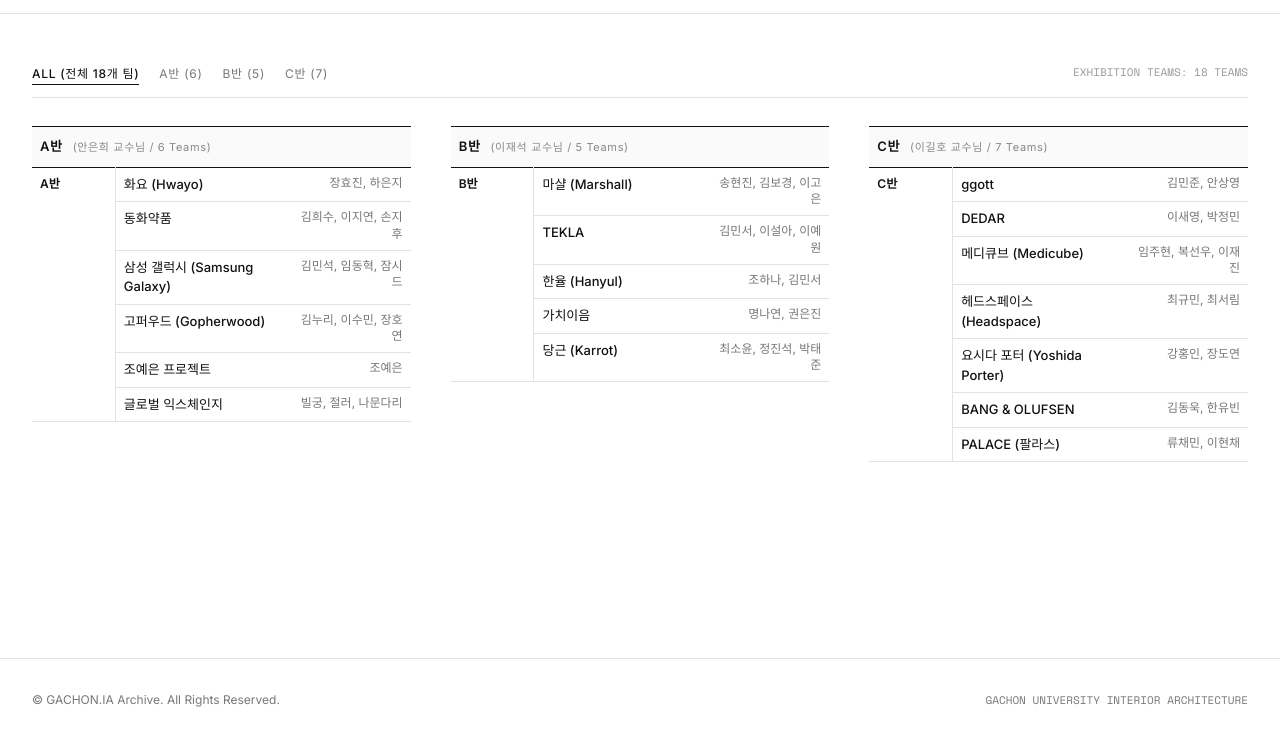
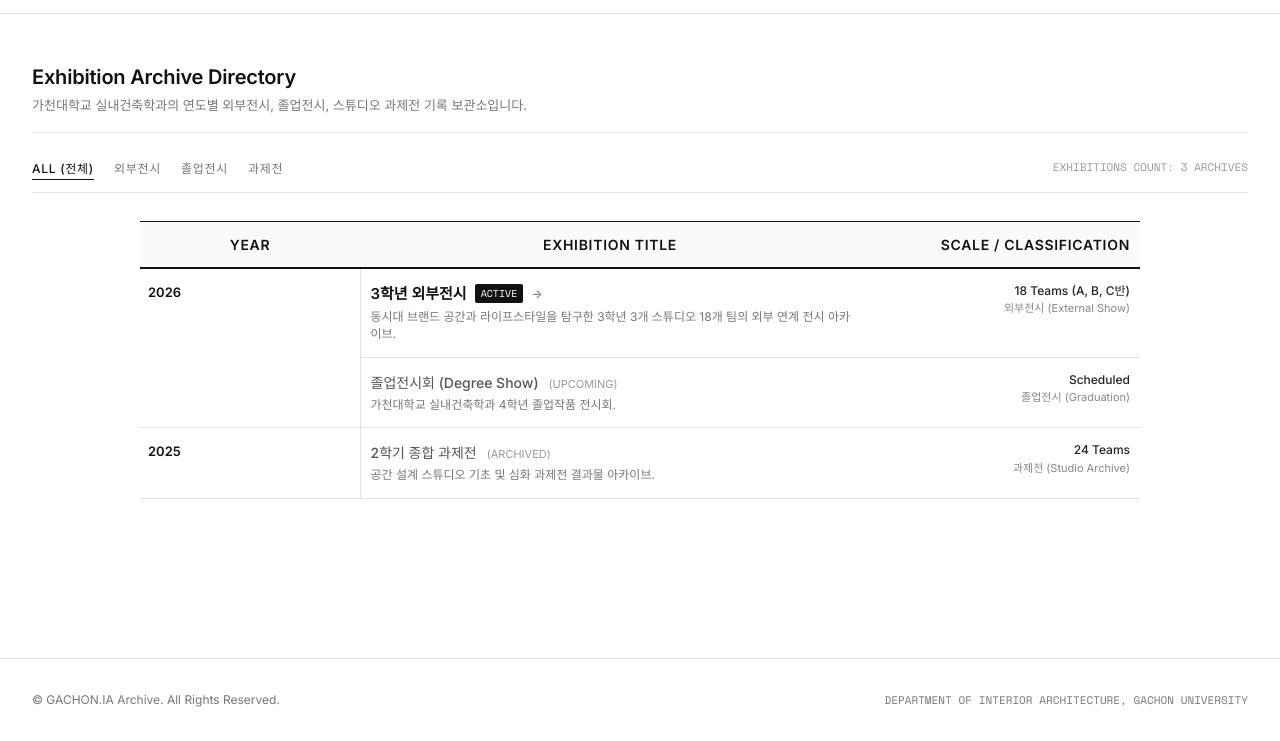
Before and after one commit to 3dasoooo-design/archive-portfolio, a plain HTML site: page index.html in a window 1280 px wide. Shown: the part 59-800 px from the top of the page. Drawn offline with nearby package versions, Linux system fonts and the light colour scheme.

```diff
--- a/index.html
+++ b/index.html
@@ -3,15 +3,15 @@
 <head>
   <meta charset="UTF-8">
   <meta name="viewport" content="width=device-width, initial-scale=1.0">
-  <meta name="description" content="GACHON.IA Archive — 가천대학교 실내건축학과 2학기 과제전 / 졸업전시 브랜드 공간 아카이브">
+  <meta name="description" content="GACHON.IA Archive — 가천대학교 디자인대학 실내건축학과 전체 전시 아카이브 마스터 포털">
 
   <!-- Open Graph -->
   <meta property="og:type" content="website">
-  <meta property="og:title" content="GACHON.IA Archive">
-  <meta property="og:description" content="가천대학교 실내건축학과 2학기 브랜드 공간 전시 아카이브">
+  <meta property="og:title" content="GACHON.IA Archive — Exhibitions">
+  <meta property="og:description" content="가천대학교 실내건축학과 연도별 외부전시, 졸업전시, 과제전 아카이브">
   <meta property="og:image" content="https://images.unsplash.com/photo-1510812431401-41d2bd2722f3?w=1200&auto=format&fit=crop&q=80">
 
-  <title>GACHON.IA Archive</title>
+  <title>Exhibitions — GACHON.IA Archive</title>
   <link rel="stylesheet" href="css/style.css">
 </head>
 <body>
@@ -25,7 +25,7 @@
       </a>
       <nav class="site-nav">
         <a href="about.html" class="nav-link">About</a>
-        <a href="index.html" class="nav-link active">Project</a>
+        <a href="index.html" class="nav-link active">Exhibitions</a>
         <a href="contact.html" class="nav-link">Contact</a>
       </nav>
     </div>
@@ -33,30 +33,41 @@
 
   <!-- Main Content Area -->
   <main class="main-content">
+
+    <!-- Portal Header & Intro -->
+    <div style="margin-bottom: 24px; padding-bottom: 16px; border-bottom: 1px solid var(--border);">
+      <h1 style="font-size: 20px; font-weight: 600; letter-spacing: -0.01em;">
+        Exhibition Archive Directory
+      </h1>
+      <p style="font-size: 13px; color: var(--text-muted); margin-top: 4px;">
+        가천대학교 실내건축학과의 연도별 외부전시, 졸업전시, 스튜디오 과제전 기록 보관소입니다.
+      </p>
+    </div>
+
     <!-- Category & Filter Bar -->
     <div class="category-filter-bar">
       <div class="category-tags">
-        <button class="filter-btn active" data-filter="All">All (전체 18개 팀)</button>
-        <button class="filter-btn" data-filter="A반">A반 (6)</button>
-        <button class="filter-btn" data-filter="B반">B반 (5)</button>
-        <button class="filter-btn" data-filter="C반">C반 (7)</button>
+        <button class="filter-btn active" data-filter="All">All (전체)</button>
+        <button class="filter-btn" data-filter="외부전시">외부전시</button>
+        <button class="filter-btn" data-filter="졸업전시">졸업전시</button>
+        <button class="filter-btn" data-filter="과제전">과제전</button>
       </div>
-      <div class="archive-stats" id="archive-stats">
-        EXHIBITION TEAMS: 18 TEAMS
+      <div class="archive-stats" id="portal-stats">
+        EXHIBITIONS COUNT: 3 ARCHIVES
       </div>
     </div>
 
-    <!-- 3-Column Archive Table Grid (A반 -> B반 -> C반) -->
-    <div class="archive-grid-wrap" id="archive-grid-wrap">
-      <!-- Generated via js/main.js -->
+    <!-- Master Exhibitions Table -->
+    <div id="portal-grid-wrap">
+      <!-- Generated via js/portal.js -->
     </div>
   </main>
 
   <!-- Signature Floating Cursor Preview Card -->
   <div class="cursor-preview-card" id="cursor-preview-card">
-    <img src="" alt="Project Preview" class="cursor-preview-img" id="cursor-preview-img">
+    <img src="" alt="Exhibition Preview" class="cursor-preview-img" id="cursor-preview-img">
     <div class="cursor-preview-meta" id="cursor-preview-meta">
-      <span>Spatial</span>
+      <span>Exhibition</span>
       <span>2026</span>
     </div>
   </div>
@@ -65,12 +76,12 @@
   <footer class="site-footer">
     <div class="footer-inner">
       <div>&copy; GACHON.IA Archive. All Rights Reserved.</div>
-      <div class="footer-credits">GACHON UNIVERSITY INTERIOR ARCHITECTURE</div>
+      <div class="footer-credits">DEPARTMENT OF INTERIOR ARCHITECTURE, GACHON UNIVERSITY</div>
     </div>
   </footer>
 
   <!-- Scripts -->
   <script src="js/data.js"></script>
-  <script src="js/main.js"></script>
+  <script src="js/portal.js"></script>
 </body>
 </html>
--- a/js/data.js
+++ b/js/data.js
@@ -1,6 +1,6 @@
 /**
- * GACHON.IA Archive - Project Database
- * 가천대학교 실내건축학과(Interior Architecture) 2학기 팀 전시 아카이브
+ * GACHON.IA Archive - Master Database
+ * 가천대학교 실내건축학과(Interior Architecture) 전체 전시 & 프로젝트 아카이브
  */
 
 window.STUDIO_INFO = {
@@ -17,20 +17,64 @@
     { num: "1", text: "가천대학교 디자인대학 실내건축학과입니다." },
     { num: "2", text: "인간의 삶을 담는 공간과 지속 가능한 장소를 만듭니다." },
     { num: "3", text: "예술적 감성과 건축적 구조, 기술의 융합으로 미래 환경을 디자인합니다." }
-  ],
-  classes: [
-    { class: "A반", prof: "안은희 교수님", focus: "Brand Experience & Lifestyle", count: "6 Teams" },
-    { class: "B반", prof: "이재석 교수님", focus: "Tectonic & Spatial Atmosphere", count: "5 Teams" },
-    { class: "C반", prof: "이길호 교수님", focus: "Spatial Narrative & Contemporary Culture", count: "7 Teams" }
   ]
 };
 
+// ==========================================
+// 전체 전시 마스터 디렉토리 (Master Exhibitions Catalog)
+// ==========================================
+window.EXHIBITIONS_DATA = [
+  {
+    id: "2026-3rd-external",
+    year: "2026",
+    title: "3학년 외부전시",
+    engTitle: "3rd Year External Exhibition",
+    type: "외부전시 (External Show)",
+    period: "2026. 10. 15 – 10. 20",
+    teamsCount: "18 Teams (A, B, C반)",
+    status: "CURRENT",
+    link: "exhibition.html?id=2026-3rd-external",
+    description: "동시대 브랜드 공간과 라이프스타일을 탐구한 3학년 3개 스튜디오 18개 팀의 외부 연계 전시 아카이브.",
+    thumbnail: "https://images.unsplash.com/photo-1510812431401-41d2bd2722f3?w=800&auto=format&fit=crop&q=80"
+  },
+  {
+    id: "2026-graduation",
+    year: "2026",
+    title: "졸업전시회 (Degree Show)",
+    engTitle: "4th Year Graduation Exhibition",
+    type: "졸업전시 (Graduation)",
+    period: "2026. 11. 20 – 11. 26",
+    teamsCount: "Scheduled",
+    status: "UPCOMING",
+    link: "#",
+    description: "가천대학교 실내건축학과 4학년 졸업작품 전시회.",
+    thumbnail: "https://images.unsplash.com/photo-1600585154340-be6161a56a0c?w=800&auto=format&fit=crop&q=80"
+  },
+  {
+    id: "2025-semester-works",
+    year: "2025",
+    title: "2학기 종합 과제전",
+    engTitle: "Fall Semester Studio Works",
+    type: "과제전 (Studio Archive)",
+    period: "2025. 12. 10 – 12. 16",
+    teamsCount: "24 Teams",
+    status: "ARCHIVED",
+    link: "#",
+    description: "공간 설계 스튜디오 기초 및 심화 과제전 결과물 아카이브.",
+    thumbnail: "https://images.unsplash.com/photo-1545454675-3531b543be5d?w=800&auto=format&fit=crop&q=80"
+  }
+];
+
+// ==========================================
+// [2026 3학년 외부전시] 18개 팀 데이터
+// ==========================================
 window.PROJECTS_DATA = [
   // ==========================================
   // [A반] 6개 팀 (안은희 교수님)
   // ==========================================
   {
     id: "hwayo",
+    exhibitionId: "2026-3rd-external",
     classGroup: "A반",
     studio: "A반",
     brand: "화요 (Hwayo)",
@@ -47,6 +91,7 @@
   },
   {
     id: "dongwha",
+    exhibitionId: "2026-3rd-external",
     classGroup: "A반",
     studio: "A반",
     brand: "동화약품",
@@ -63,6 +108,7 @@
   },
   {
     id: "galaxy",
+    exhibitionId: "2026-3rd-external",
     classGroup: "A반",
     studio: "A반",
     brand: "삼성 갤럭시 (Samsung Galaxy)",
@@ -79,6 +125,7 @@
   },
   {
     id: "gopherwood",
+    exhibitionId: "2026-3rd-external",
     classGroup: "A반",
     studio: "A반",
     brand: "고퍼우드 (Gopherwood)",
@@ -94,6 +141,7 @@
   },
   {
     id: "studio-ahn-cho",
+    exhibitionId: "2026-3rd-external",
     classGroup: "A반",
     studio: "A반",
     brand: "조예은 프로젝트",
@@ -109,6 +157,7 @@
   },
   {
     id: "bilguun-team",
+    exhibitionId: "2026-3rd-external",
     classGroup: "A반",
     studio: "A반",
     brand: "글로벌 익스체인지",
@@ -128,6 +177,7 @@
   // ==========================================
   {
     id: "marshall",
+    exhibitionId: "2026-3rd-external",
     classGroup: "B반",
     studio: "B반",
     brand: "마샬 (Marshall)",
@@ -145,6 +195,7 @@
   },
   {
     id: "tekla",
+    exhibitionId: "2026-3rd-external",
     classGroup: "B반",
     studio: "B반",
     brand: "TEKLA",
@@ -161,6 +212,7 @@
   },
   {
     id: "hanyul",
+    exhibitionId: "2026-3rd-external",
     classGroup: "B반",
     studio: "B반",
     brand: "한율 (Hanyul)",
@@ -177,6 +229,7 @@
   },
   {
     id: "gachi-ieum",
+    exhibitionId: "2026-3rd-external",
     classGroup: "B반",
     studio: "B반",
     brand: "가치이음",
@@ -193,6 +246,7 @@
   },
   {
     id: "karrot",
+    exhibitionId: "2026-3rd-external",
     classGroup: "B반",
     studio: "B반",
     brand: "당근 (Karrot)",
@@ -213,6 +267,7 @@
   // ==========================================
   {
     id: "ggott",
+    exhibitionId: "2026-3rd-external",
     classGroup: "C반",
     studio: "C반",
     brand: "ggott",
@@ -229,6 +284,7 @@
   },
   {
     id: "dedar",
+    exhibitionId: "2026-3rd-external",
     classGroup: "C반",
     studio: "C반",
     brand: "DEDAR",
@@ -244,6 +300,7 @@
   },
   {
     id: "medicube",
+    exhibitionId: "2026-3rd-external",
     classGroup: "C반",
     studio: "C반",
     brand: "메디큐브 (Medicube)",
@@ -259,6 +316,7 @@
   },
   {
     id: "headspace",
+    exhibitionId: "2026-3rd-external",
     classGroup: "C반",
     studio: "C반",
     brand: "헤드스페이스 (Headspace)",
@@ -274,6 +332,7 @@
   },
   {
     id: "yoshida-porter",
+    exhibitionId: "2026-3rd-external",
     classGroup: "C반",
     studio: "C반",
     brand: "요시다 포터 (Yoshida Porter)",
@@ -289,6 +348,7 @@
   },
   {
     id: "bang-olufsen",
+    exhibitionId: "2026-3rd-external",
     classGroup: "C반",
     studio: "C반",
     brand: "BANG & OLUFSEN",
@@ -304,6 +364,7 @@
   },
   {
     id: "palace",
+    exhibitionId: "2026-3rd-external",
     classGroup: "C반",
     studio: "C반",
     brand: "PALACE (팔라스)",
--- /dev/null
+++ b/js/portal.js
@@ -0,0 +1,166 @@
+/**
+ * GACHON.IA Archive - Master Portal Script
+ * Renders the top-level exhibitions directory by year and type
+ */
+
+document.addEventListener("DOMContentLoaded", () => {
+  const portalContainer = document.getElementById("portal-grid-wrap");
+  const statsElement = document.getElementById("portal-stats");
+  const filterButtons = document.querySelectorAll(".filter-btn");
+  const cursorCard = document.getElementById("cursor-preview-card");
+  const previewImg = document.getElementById("cursor-preview-img");
+  const previewMeta = document.getElementById("cursor-preview-meta");
+
+  let currentFilter = "All";
+
+  // Group Exhibitions by Year
+  function groupByYear(exhibitions) {
+    const grouped = {};
+    exhibitions.forEach(ex => {
+      if (!grouped[ex.year]) {
+        grouped[ex.year] = [];
+      }
+      grouped[ex.year].push(ex);
+    });
+    return grouped;
+  }
+
+  function renderPortal(filter = "All") {
+    if (!portalContainer) return;
+
+    const allExhibitions = window.EXHIBITIONS_DATA || [];
+    const filtered = (filter === "All")
+      ? allExhibitions
+      : allExhibitions.filter(ex => ex.type.includes(filter) || ex.title.includes(filter));
+
+    if (statsElement) {
+      statsElement.textContent = `EXHIBITIONS COUNT: ${filtered.length} ARCHIVES`;
+    }
+
+    const grouped = groupByYear(filtered);
+    const sortedYears = Object.keys(grouped).sort((a, b) => Number(b) - Number(a));
+
+    if (sortedYears.length === 0) {
+      portalContainer.innerHTML = `<p style="padding: 40px; color: #888;">등록된 전시가 없습니다.</p>`;
+      return;
+    }
+
+    let html = `
+      <div style="max-width: 1000px; margin: 0 auto; width: 100%;">
+        <table class="archive-table" style="font-size: 14px;">
+          <thead>
+            <tr style="background: #fafafa; border-bottom: 2px solid #111;">
+              <th style="width: 15%; padding: 12px 10px; font-weight: 600; letter-spacing: 0.05em;">YEAR</th>
+              <th style="width: 50%; padding: 12px 10px; font-weight: 600; letter-spacing: 0.05em;">EXHIBITION TITLE</th>
+              <th style="width: 35%; padding: 12px 10px; font-weight: 600; letter-spacing: 0.05em; text-align: right;">SCALE / CLASSIFICATION</th>
+            </tr>
+          </thead>
+          <tbody>
+    `;
+
+    sortedYears.forEach(year => {
+      const items = grouped[year];
+      items.forEach((item, index) => {
+        const isFirstRow = index === 0;
+        const rowCount = items.length;
+        const isClickable = item.link && item.link !== "#";
+
+        html += `
+          <tr data-thumb="${item.thumbnail}" data-title="${item.title}" data-type="${item.type}" data-year="${item.year}">
+            ${isFirstRow ? `<td class="col-year" rowspan="${rowCount}" style="font-size: 13px; font-weight: 700; vertical-align: top; padding-top: 14px;">${year}</td>` : ""}
+            <td class="col-title" style="padding: 14px 10px;">
+              ${isClickable
+                ? `<a href="${item.link}" style="font-weight: 600; font-size: 15px; color: #111; display: inline-flex; align-items: center; gap: 8px;">
+                     <span>${item.title}</span>
+                     ${item.status === 'CURRENT' ? `<span style="font-size: 10px; background: #111; color: #fff; padding: 2px 6px; font-family: var(--font-mono); font-weight: 400; border-radius: 2px;">ACTIVE</span>` : ''}
+                     <span style="font-size: 12px; color: #888;">&rarr;</span>
+                   </a>`
+                : `<span style="font-weight: 500; color: #555;">${item.title}</span> <span style="font-size: 11px; color: #999; margin-left: 6px;">(${item.status})</span>`
+              }
+              <div style="font-size: 12px; color: #777; margin-top: 4px; line-height: 1.4;">${item.description}</div>
+            </td>
+            <td class="col-location" style="padding: 14px 10px; text-align: right; vertical-align: top;">
+              <div style="font-weight: 500; color: #222;">${item.teamsCount}</div>
+              <div style="font-size: 11px; color: #888; margin-top: 2px;">${item.type}</div>
+            </td>
+          </tr>
+        `;
+      });
+    });
+
+    html += `
+          </tbody>
+        </table>
+      </div>
+    `;
+
+    portalContainer.innerHTML = html;
+    bindPreviewEvents();
+  }
+
+  // Floating Preview Card
+  let mouseX = -500, mouseY = -500;
+  let curX = -500, curY = -500;
+  let isHovering = false;
+
+  window.addEventListener("mousemove", (e) => {
+    mouseX = e.clientX + 24;
+    mouseY = e.clientY + 20;
+
+    if (mouseX + 300 > window.innerWidth) {
+      mouseX = e.clientX - 304;
+    }
+    if (mouseY + 210 > window.innerHeight) {
+      mouseY = e.clientY - 210;
+    }
+  });
+
+  function updateCursorPosition() {
+    if (isHovering && cursorCard) {
+      curX += (mouseX - curX) * 0.18;
+      curY += (mouseY - curY) * 0.18;
+      cursorCard.style.transform = `translate3d(${curX}px, ${curY}px, 0)`;
+    }
+    requestAnimationFrame(updateCursorPosition);
+  }
+  updateCursorPosition();
+
+  function bindPreviewEvents() {
+    const rows = document.querySelectorAll(".archive-table tbody tr");
+    rows.forEach(row => {
+      row.addEventListener("mouseenter", () => {
+        const thumb = row.dataset.thumb;
+        const title = row.dataset.title;
+        const type = row.dataset.type;
+
+        if (thumb && cursorCard && previewImg) {
+          previewImg.src = thumb;
+          if (previewMeta) {
+            previewMeta.innerHTML = `<span style="font-weight:600;">${title}</span><span>${type}</span>`;
+          }
+          cursorCard.classList.add("visible");
+          isHovering = true;
+        }
+      });
+
+      row.addEventListener("mouseleave", () => {
+        if (cursorCard) {
+          cursorCard.classList.remove("visible");
+          isHovering = false;
+        }
+      });
+    });
+  }
+
+  // Filter Buttons
+  filterButtons.forEach(btn => {
+    btn.addEventListener("click", () => {
+      filterButtons.forEach(b => b.classList.remove("active"));
+      btn.classList.add("active");
+      currentFilter = btn.dataset.filter || "All";
+      renderPortal(currentFilter);
+    });
+  });
+
+  renderPortal("All");
+});
--- a/js/project.js
+++ b/js/project.js
@@ -23,7 +23,7 @@
   const breadcrumbEl = document.getElementById("project-breadcrumb");
 
   if (titleEl) titleEl.textContent = project.brand || project.title;
-  if (breadcrumbEl) breadcrumbEl.textContent = `${project.classGroup} / ${project.members}`;
+  if (breadcrumbEl) breadcrumbEl.textContent = `2026 3학년 외부전시 / ${project.classGroup} / ${project.members}`;
 
   // 2. Setup Image Slider
   const sliderTrack = document.getElementById("slider-track");
```
Also changed, not shown: exhibition.html (added, +92 -0 lines), project.html (+1 -1 lines), vercel.json.
